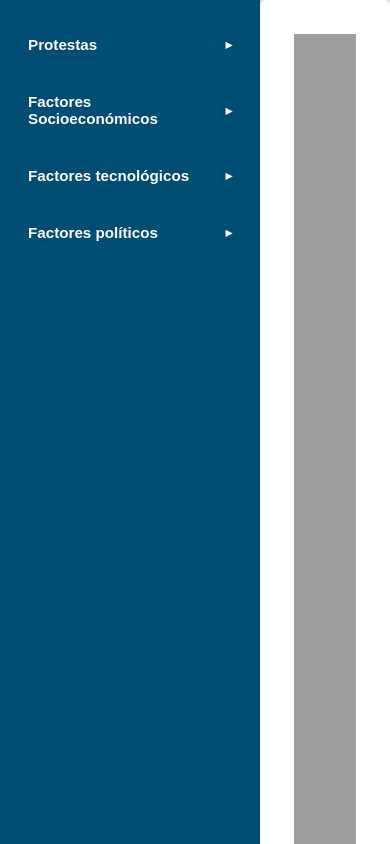
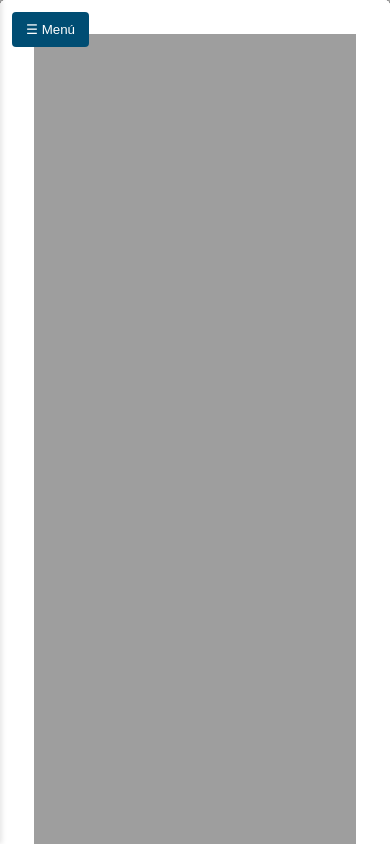
Before and after one commit to juliosane/Draft-PFRM, a plain HTML site: page index.html in a window 390 px wide. Drawn offline with Linux system fonts and the light colour scheme.

Commit message:
Update index.html

```diff
--- a/index.html
+++ b/index.html
@@ -112,9 +112,60 @@
       opacity: 1;
       z-index: 1;
     }
+
+    /* Botón de menú hamburguesa */
+.menu-toggle {
+  position: fixed;
+  top: 12px;
+  left: 12px;
+  background: #004d73;
+  color: white;
+  border: none;
+  padding: 10px 14px;
+  border-radius: 4px;
+  cursor: pointer;
+  z-index: 1000;
+  display: none;
+}
+
+/* Mostrar el botón en pantallas pequeñas */
+@media (max-width: 768px) {
+  .menu-toggle {
+    display: block;
+  }
+
+  body {
+    flex-direction: column;
+  }
+
+  .sidebar {
+    position: fixed;
+    top: 0;
+    left: -260px;
+    height: 100%;
+    z-index: 999;
+    transition: left 0.3s ease;
+  }
+
+  .sidebar.open {
+    left: 0;
+  }
+
+  .content {
+    padding: 70px 16px 16px 16px;
+  }
+
+  .dashboard {
+    min-height: auto;
+  }
+}
+
   </style>
 </head>
 <body>
+
+  <button class="menu-toggle" onclick="toggleMenu()">☰ Menú</button>
+
 
   <!-- Sidebar -->
   <aside class="sidebar">
@@ -140,6 +191,7 @@
         <a href="#" onclick="loadTab('tab-clase-media')">Clase media subjetiva</a>
         <a href="#" onclick="loadTab('tab-educacion')">Educación terciaria</a>
         <a href="#" onclick="loadTab('tab-feminicidios')">Feminicidios</a>
+        <a href="#" onclick="loadTab('tab-feminicidios100m')">Tasa feminicidios 100m</a>
         <a href="#" onclick="loadTab('tab-satisfaccion')">Satisfacción con la vida</a>
         <a href="#" onclick="loadTab('tab-desconfianza')">Desconfianza en el gobierno</a>
       </div>
@@ -148,9 +200,9 @@
     <div class="item">
       <button data-target="sub3">Factores tecnológicos <span class="icon">▸</span></button>
       <div id="sub3" class="submenu">
-        <a href="#" onclick="loadTab('tab-internet-hogares')">Hogares con acceso a Internet</a>
-        <a href="#" onclick="loadTab('tab-smartphones')">Conexiones por Smartphone</a>
-        <a href="#" onclick="loadTab('tab-redes')">Usuarios de redes sociales</a>
+        <a href="#" onclick="loadTab('tab-internet-hogares')">Acceso a Internet Hogares</a>
+        <a href="#" onclick="loadTab('tab-smartphones')">Adopción Smartphones</a>
+        <a href="#" onclick="loadTab('tab-redes')">Uso de Redes Sociales</a>
       </div>
     </div>
 
@@ -158,6 +210,7 @@
       <button data-target="sub4">Factores políticos <span class="icon">▸</span></button>
       <div id="sub4" class="submenu">
         <a href="#" onclick="loadTab('tab-aprobacion')">Aprobación presidencial</a>
+        <a href="#" onclick="loadTab('tab-desaprobacion')">Desaprobación presidencial</a>
         <a href="#" onclick="loadTab('tab-partidos')">Número efectivo de partidos</a>
       </div>
     </div>
@@ -169,159 +222,174 @@
   <div id="tab-protestas-absolutas" class="dashboard active">
     <div style="max-width: 100%; margin: 0 auto; padding: 10px; box-sizing: border-box;">
       <div class="tableauPlaceholder" style="width: 100%; height: auto; text-align: center;">
-        <tableau-viz src="https://analiticos.imss.gob.mx/#/site/DIDT/views/PFRM/Protestas" width="100%" height="840" ></tableau-viz>
+        <tableau-viz src="https://analiticos.imss.gob.mx/#/site/DIDT/views/PFRM/GrficaProtestas" width="100%" height="840" ></tableau-viz>
       </div>
     </div>
   </div>
 
-  <div id="tab-protestas-100k" class="dashboard">
+  <div id="tab-protestas-100k" class="dashboard active">
     <div style="max-width: 100%; margin: 0 auto; padding: 10px; box-sizing: border-box;">
       <div class="tableauPlaceholder" style="width: 100%; height: auto; text-align: center;">
-        <tableau-viz src="https://analiticos.imss.gob.mx/#/site/DIDT/views/PFRM/Protestas" width="100%" height="840" ></tableau-viz>
+        <tableau-viz src="https://analiticos.imss.gob.mx/#/site/DIDT/views/PFRM/GrficaProtestas100k" width="100%" height="840" ></tableau-viz>
       </div>
     </div>
   </div>
 
-  <div id="tab-protestas-variacion" class="dashboard">
+  <div id="tab-protestas-variacion" class="dashboard  active">
     <div style="max-width: 100%; margin: 0 auto; padding: 10px; box-sizing: border-box;">
       <div class="tableauPlaceholder" style="width: 100%; height: auto; text-align: center;">
-        <tableau-viz src="https://analiticos.imss.gob.mx/#/site/DIDT/views/PFRM/Protestas" width="100%" height="840" ></tableau-viz>
+        <tableau-viz src="https://analiticos.imss.gob.mx/#/site/DIDT/views/PFRM/GrficaVariacinPorcentualProtestas" width="100%" height="840" ></tableau-viz>
       </div>
     </div>
   </div>
 
-  <div id="tab-gini" class="dashboard">
+  <div id="tab-gini" class="dashboard  active">
     <div style="max-width: 100%; margin: 0 auto; padding: 10px; box-sizing: border-box;">
       <div class="tableauPlaceholder" style="width: 100%; height: auto; text-align: center;">
-        <tableau-viz src="https://analiticos.imss.gob.mx/#/site/DIDT/views/PFRM/FactoresSocieconmicos" width="100%" height="840" ></tableau-viz>
+        <tableau-viz src="https://analiticos.imss.gob.mx/#/site/DIDT/views/PFRM/GrficaDesigualdad" width="100%" height="840" ></tableau-viz>
       </div>
     </div>
   </div>
 
-  <div id="tab-injusticia" class="dashboard">
+  <div id="tab-injusticia" class="dashboard  active">
     <div style="max-width: 100%; margin: 0 auto; padding: 10px; box-sizing: border-box;">
       <div class="tableauPlaceholder" style="width: 100%; height: auto; text-align: center;">
-        <tableau-viz src="https://analiticos.imss.gob.mx/#/site/DIDT/views/PFRM/FactoresSocieconmicos" width="100%" height="840" ></tableau-viz>
+        <tableau-viz src="https://analiticos.imss.gob.mx/#/site/DIDT/views/PFRM/GrficaPercepcindeInjusticia" width="100%" height="840" ></tableau-viz>
       </div>
     </div>
   </div>
 
-  <div id="tab-polarizacion" class="dashboard">
+  <div id="tab-polarizacion" class="dashboard active">
     <div style="max-width: 100%; margin: 0 auto; padding: 10px; box-sizing: border-box;">
       <div class="tableauPlaceholder" style="width: 100%; height: auto; text-align: center;">
-        <tableau-viz src="https://analiticos.imss.gob.mx/#/site/DIDT/views/PFRM/FactoresSocieconmicos" width="100%" height="840" ></tableau-viz>
+        <tableau-viz src="https://analiticos.imss.gob.mx/#/site/DIDT/views/PFRM/GrficaPolarizacindelIngreso" width="100%" height="840" ></tableau-viz>
       </div>
     </div>
   </div>
 
-  <div id="tab-desempleo" class="dashboard">
+  <div id="tab-desempleo" class="dashboard active">
     <div style="max-width: 100%; margin: 0 auto; padding: 10px; box-sizing: border-box;">
       <div class="tableauPlaceholder" style="width: 100%; height: auto; text-align: center;">
-        <tableau-viz src="https://analiticos.imss.gob.mx/#/site/DIDT/views/PFRM/FactoresSocieconmicos" width="100%" height="840" ></tableau-viz>
+        <tableau-viz src="https://analiticos.imss.gob.mx/#/site/DIDT/views/PFRM/GrficaDesempleo" width="100%" height="840" ></tableau-viz>
       </div>
     </div>
   </div>
 
-  <div id="tab-crecimiento" class="dashboard">
+  <div id="tab-crecimiento" class="dashboard active">
     <div style="max-width: 100%; margin: 0 auto; padding: 10px; box-sizing: border-box;">
       <div class="tableauPlaceholder" style="width: 100%; height: auto; text-align: center;">
-        <tableau-viz src="https://analiticos.imss.gob.mx/#/site/DIDT/views/PFRM/FactoresSocieconmicos" width="100%" height="840" ></tableau-viz>
+        <tableau-viz src="https://analiticos.imss.gob.mx/#/site/DIDT/views/PFRM/GrficaCrecimientoEconmico" width="100%" height="840" ></tableau-viz>
       </div>
     </div>
   </div>
 
-  <div id="tab-pib" class="dashboard">
+  <div id="tab-pib" class="dashboard active">
     <div style="max-width: 100%; margin: 0 auto; padding: 10px; box-sizing: border-box;">
       <div class="tableauPlaceholder" style="width: 100%; height: auto; text-align: center;">
-        <tableau-viz src="https://analiticos.imss.gob.mx/#/site/DIDT/views/PFRM/FactoresSocieconmicos" width="100%" height="840" ></tableau-viz>
+        <tableau-viz src="https://analiticos.imss.gob.mx/#/site/DIDT/views/PFRM/GrficaPIBperCpita" width="100%" height="840" ></tableau-viz>
       </div>
     </div>
   </div>
 
-  <div id="tab-deuda" class="dashboard">
+  <div id="tab-deuda" class="dashboard active">
     <div style="max-width: 100%; margin: 0 auto; padding: 10px; box-sizing: border-box;">
       <div class="tableauPlaceholder" style="width: 100%; height: auto; text-align: center;">
-        <tableau-viz src="https://analiticos.imss.gob.mx/#/site/DIDT/views/PFRM/FactoresSocieconmicos" width="100%" height="840" ></tableau-viz>
+        <tableau-viz src="https://analiticos.imss.gob.mx/#/site/DIDT/views/PFRM/GrficaDeudaenHogares" width="100%" height="840" ></tableau-viz>
       </div>
     </div>
   </div>
 
-  <div id="tab-clase-media" class="dashboard">
+  <div id="tab-clase-media" class="dashboard active">
     <div style="max-width: 100%; margin: 0 auto; padding: 10px; box-sizing: border-box;">
       <div class="tableauPlaceholder" style="width: 100%; height: auto; text-align: center;">
-        <tableau-viz src="https://analiticos.imss.gob.mx/#/site/DIDT/views/PFRM/FactoresSocieconmicos" width="100%" height="840" ></tableau-viz>
+        <tableau-viz src="https://analiticos.imss.gob.mx/#/site/DIDT/views/PFRM/GrficaClaseMediaSubjetiva" width="100%" height="840" ></tableau-viz>
       </div>
     </div>
   </div>
 
-  <div id="tab-educacion" class="dashboard">
+  <div id="tab-educacion" class="dashboard active">
     <div style="max-width: 100%; margin: 0 auto; padding: 10px; box-sizing: border-box;">
       <div class="tableauPlaceholder" style="width: 100%; height: auto; text-align: center;">
-        <tableau-viz src="https://analiticos.imss.gob.mx/#/site/DIDT/views/PFRM/FactoresSocieconmicos" width="100%" height="840" ></tableau-viz>
+        <tableau-viz src="https://analiticos.imss.gob.mx/#/site/DIDT/views/PFRM/GrficaEducacinTerciaria" width="100%" height="840" ></tableau-viz>
       </div>
     </div>
   </div>
 
-  <div id="tab-feminicidios" class="dashboard">
+  <div id="tab-feminicidios" class="dashboard active">
     <div style="max-width: 100%; margin: 0 auto; padding: 10px; box-sizing: border-box;">
       <div class="tableauPlaceholder" style="width: 100%; height: auto; text-align: center;">
-        <tableau-viz src="https://analiticos.imss.gob.mx/#/site/DIDT/views/PFRM/FactoresSocieconmicos" width="100%" height="840" ></tableau-viz>
+        <tableau-viz src="https://analiticos.imss.gob.mx/#/site/DIDT/views/PFRM/GrficaFeminicidios" width="100%" height="840" ></tableau-viz>
       </div>
     </div>
   </div>
 
-  <div id="tab-satisfaccion" class="dashboard">
+<div id="tab-feminicidios100m" class="dashboard active">
     <div style="max-width: 100%; margin: 0 auto; padding: 10px; box-sizing: border-box;">
       <div class="tableauPlaceholder" style="width: 100%; height: auto; text-align: center;">
-        <tableau-viz src="https://analiticos.imss.gob.mx/#/site/DIDT/views/PFRM/FactoresSocieconmicos" width="100%" height="840" ></tableau-viz>
+        <tableau-viz src="https://analiticos.imss.gob.mx/#/site/DIDT/views/PFRM/GrficaTasaFeminicidios100m" width="100%" height="840" ></tableau-viz>
       </div>
     </div>
   </div>
 
-  <div id="tab-desconfianza" class="dashboard">
+  <div id="tab-satisfaccion" class="dashboard active">
     <div style="max-width: 100%; margin: 0 auto; padding: 10px; box-sizing: border-box;">
       <div class="tableauPlaceholder" style="width: 100%; height: auto; text-align: center;">
-        <tableau-viz src="https://analiticos.imss.gob.mx/#/site/DIDT/views/PFRM/FactoresSocieconmicos" width="100%" height="840" ></tableau-viz>
+        <tableau-viz src="https://analiticos.imss.gob.mx/#/site/DIDT/views/PFRM/GrficaSatisfaccinconlaVida" width="100%" height="840" ></tableau-viz>
       </div>
     </div>
   </div>
 
-  <div id="tab-internet-hogares" class="dashboard">
+  <div id="tab-desconfianza" class="dashboard active">
     <div style="max-width: 100%; margin: 0 auto; padding: 10px; box-sizing: border-box;">
       <div class="tableauPlaceholder" style="width: 100%; height: auto; text-align: center;">
-        <tableau-viz src="https://analiticos.imss.gob.mx/#/site/DIDT/views/PFRM/FactoresTecnolgicos" width="100%" height="840" ></tableau-viz>
+        <tableau-viz src="https://analiticos.imss.gob.mx/#/site/DIDT/views/PFRM/GrficaDesconfianzaenelGobierno" width="100%" height="840" ></tableau-viz>
       </div>
     </div>
   </div>
 
-  <div id="tab-smartphones" class="dashboard">
+  <div id="tab-internet-hogares" class="dashboard active">
     <div style="max-width: 100%; margin: 0 auto; padding: 10px; box-sizing: border-box;">
       <div class="tableauPlaceholder" style="width: 100%; height: auto; text-align: center;">
-        <tableau-viz src="https://analiticos.imss.gob.mx/#/site/DIDT/views/PFRM/FactoresTecnolgicos" width="100%" height="840" ></tableau-viz>
+        <tableau-viz src="https://analiticos.imss.gob.mx/#/site/DIDT/views/PFRM/GrficaAccesoaInternetHogares" width="100%" height="840" ></tableau-viz>
       </div>
     </div>
   </div>
 
-  <div id="tab-redes" class="dashboard">
+  <div id="tab-smartphones" class="dashboard active">
     <div style="max-width: 100%; margin: 0 auto; padding: 10px; box-sizing: border-box;">
       <div class="tableauPlaceholder" style="width: 100%; height: auto; text-align: center;">
-        <tableau-viz src="https://analiticos.imss.gob.mx/#/site/DIDT/views/PFRM/FactoresTecnolgicos" width="100%" height="840" ></tableau-viz>
+        <tableau-viz src="https://analiticos.imss.gob.mx/#/site/DIDT/views/PFRM/GrficaAdopcindeSmartphones" width="100%" height="840" ></tableau-viz>
       </div>
     </div>
   </div>
 
-  <div id="tab-aprobacion" class="dashboard">
+  <div id="tab-redes" class="dashboard active">
     <div style="max-width: 100%; margin: 0 auto; padding: 10px; box-sizing: border-box;">
       <div class="tableauPlaceholder" style="width: 100%; height: auto; text-align: center;">
-        <tableau-viz src="https://analiticos.imss.gob.mx/#/site/DIDT/views/PFRM/FactoresPolticos" width="100%" height="840" ></tableau-viz>
+        <tableau-viz src="https://analiticos.imss.gob.mx/#/site/DIDT/views/PFRM/GrficaUsoRedesSociales" width="100%" height="840" ></tableau-viz>
       </div>
     </div>
   </div>
 
-  <div id="tab-partidos" class="dashboard">
+  <div id="tab-aprobacion" class="dashboard active">
     <div style="max-width: 100%; margin: 0 auto; padding: 10px; box-sizing: border-box;">
       <div class="tableauPlaceholder" style="width: 100%; height: auto; text-align: center;">
-        <tableau-viz src="https://analiticos.imss.gob.mx/#/site/DIDT/views/PFRM/FactoresPolticos" width="100%" height="840" ></tableau-viz>
+        <tableau-viz src="https://analiticos.imss.gob.mx/#/site/DIDT/views/PFRM/GrficaAprobacinPresidencial" width="100%" height="840" ></tableau-viz>
+      </div>
+    </div>
+
+  </div><div id="tab-desaprobacion" class="dashboard active">
+    <div style="max-width: 100%; margin: 0 auto; padding: 10px; box-sizing: border-box;">
+      <div class="tableauPlaceholder" style="width: 100%; height: auto; text-align: center;">
+        <tableau-viz src="https://analiticos.imss.gob.mx/#/site/DIDT/views/PFRM/GrficaDesaprobacinPresidencial" width="100%" height="840" ></tableau-viz>
+      </div>
+    </div>
+  </div>
+
+  <div id="tab-partidos" class="dashboard active">
+    <div style="max-width: 100%; margin: 0 auto; padding: 10px; box-sizing: border-box;">
+      <div class="tableauPlaceholder" style="width: 100%; height: auto; text-align: center;">
+        <tableau-viz src="https://analiticos.imss.gob.mx/#/site/DIDT/views/PFRM/GrficaNmeroEfectivodePartidosPolticos" width="100%" height="840" ></tableau-viz>
       </div>
     </div>
   </div>
@@ -353,6 +421,12 @@
       const el = document.getElementById(id);
       if (el) el.classList.add('active');
     }
+
+    function toggleMenu() {
+  const sidebar = document.querySelector('.sidebar');
+  sidebar.classList.toggle('open');
+}
+
   </script>
 
 
```
